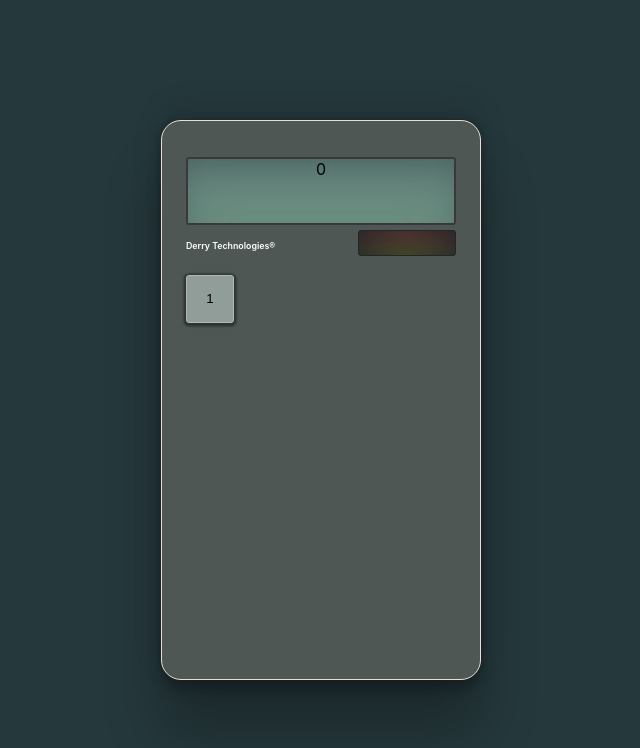
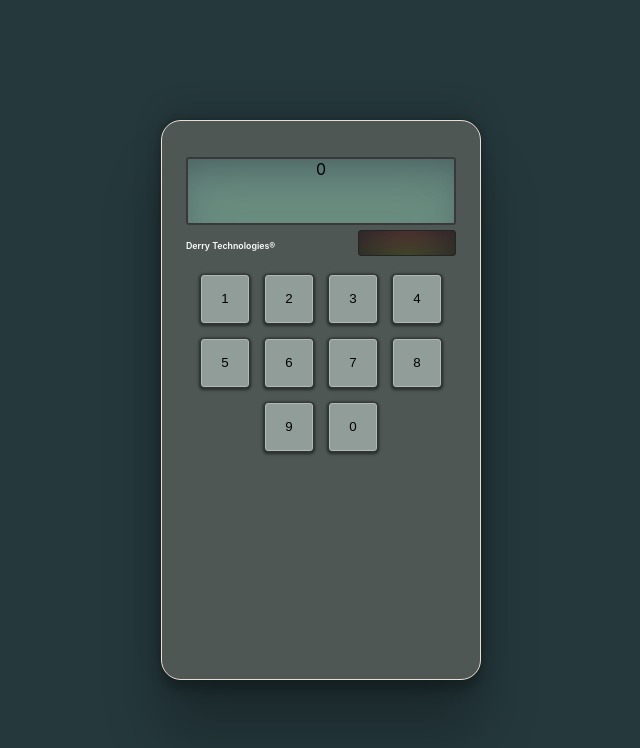
Before and after one commit to deven-kane/calcu-lo, a React (Create React App) app: page / in a window 1280 px wide. Shown: the top 748 px of the page, without its empty margins (319-959 px from the left). Built offline with nearby package versions, Linux system fonts and the light colour scheme.

Commit message:
render all Operands

```diff
--- a/src/Buttons/ButtonContainer.css
+++ b/src/Buttons/ButtonContainer.css
@@ -1,6 +1,8 @@
 .ButtonContainer {
   display: flex;
   /* border: 1px solid magenta; */
+  flex-wrap: wrap;
+  justify-content: center;
 }
 
 .SquareButton {
--- a/src/Buttons/ButtonContainer.jsx
+++ b/src/Buttons/ButtonContainer.jsx
@@ -1,10 +1,13 @@
 import './ButtonContainer.css';
 import Operand from './Operand/Operand.jsx';
 
+const OPERANDS = [1, 2, 3, 4, 5, 6, 7, 8, 9, 0];
 function ButtonContainer({total, setTotal}) {
   return (
     <div className="ButtonContainer">
-      <Operand total={total} setTotal={setTotal} />
+      {OPERANDS.map((operand) => {
+        return <Operand total={total} setTotal={setTotal} operand={operand} />;
+      })}
     </div>
   );
 }
--- a/src/Buttons/Operand/Operand.jsx
+++ b/src/Buttons/Operand/Operand.jsx
@@ -1,13 +1,13 @@
 import './Operand.css';
 
-function Operand({total, setTotal}) {
+function Operand({total, setTotal, operand}) {
   function handleClick() {
     setTotal(total + 1);
   }
 
   return (
     <button onClick={handleClick} className="SquareButton">
-      1
+      {operand}
     </button>
   );
 }
```
